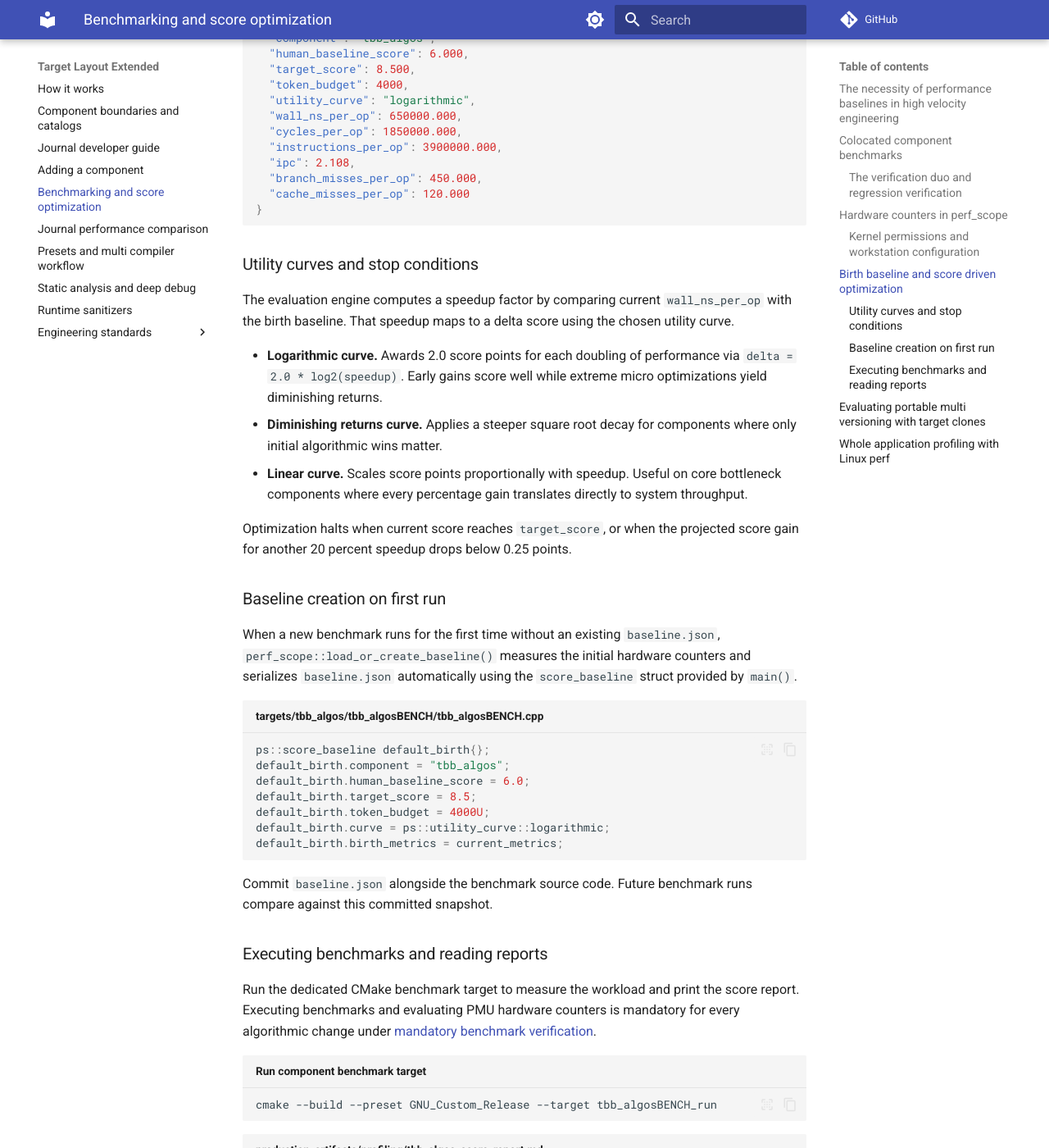
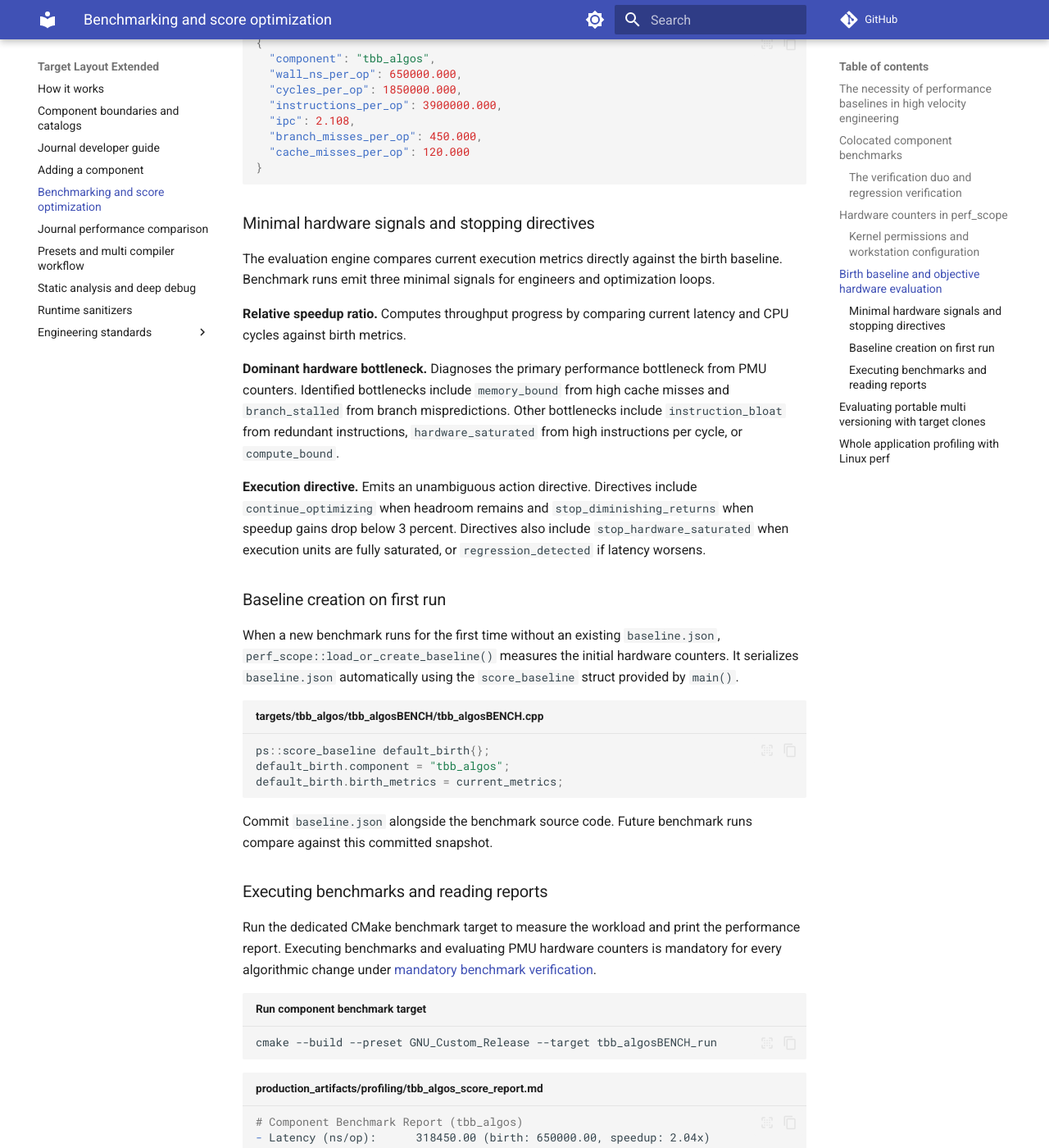
Before and after one commit to JeffKarling/Target_Layout_Extended, an MkDocs documentation site: the page built from Documentation/benchmarking_and_profiling.md, in a window 1280 px wide and 1400 px high, scrolled down 3976 px. Shown: the whole window at 82% size. Built offline with MkDocs 1.6.1 and Material for MkDocs 9.7.7, drawn with Linux system fonts in a browser that asks for light colours; comment, search, counter and statistics services are not loaded; some of the changed text lies outside the part shown.

Commit message:
refactor(perf_scope): replace artificial score curves with objective hardware metrics and directives

````diff
--- a/Documentation/benchmarking_and_profiling.md
+++ b/Documentation/benchmarking_and_profiling.md
@@ -110,17 +110,13 @@ sudo sysctl kernel.perf_event_paranoid=1
 powerprofilesctl set performance
 ```
 
-## Birth baseline and score driven optimization
+## Birth baseline and objective hardware evaluation
 
-Unbounded optimization consumes engineering effort when a component is already fast enough for its purpose. To keep optimization bounded, each `<name>BENCH/` component stores a birth baseline in `baseline.json`.
+Unbounded optimization consumes engineering effort when a component is already fast enough for its purpose. To keep optimization bounded, each `<name>BENCH/` component stores a birth baseline in `baseline.json`. The baseline records raw physical hardware counters captured during component birth without artificial score numbers.
 
 ```json title="targets/tbb_algos/tbb_algosBENCH/baseline.json"
 {
   "component": "tbb_algos",
-  "human_baseline_score": 6.000,
-  "target_score": 8.500,
-  "token_budget": 4000,
-  "utility_curve": "logarithmic",
   "wall_ns_per_op": 650000.000,
   "cycles_per_op": 1850000.000,
   "instructions_per_op": 3900000.000,
@@ -130,27 +126,23 @@ Unbounded optimization consumes engineering effort when a component is already f
 }
 ```
 
-### Utility curves and stop conditions
+### Minimal hardware signals and stopping directives
 
-The evaluation engine computes a speedup factor by comparing current `wall_ns_per_op` with the birth baseline. That speedup maps to a delta score using the chosen utility curve.
+The evaluation engine compares current execution metrics directly against the birth baseline. Benchmark runs emit three minimal signals for engineers and optimization loops.
 
-* **Logarithmic curve.** Awards 2.0 score points for each doubling of performance via `delta = 2.0 * log2(speedup)`. Early gains score well while extreme micro optimizations yield diminishing returns.
-* **Diminishing returns curve.** Applies a steeper square root decay for components where only initial algorithmic wins matter.
-* **Linear curve.** Scales score points proportionally with speedup. Useful on core bottleneck components where every percentage gain translates directly to system throughput.
+**Relative speedup ratio.** Computes throughput progress by comparing current latency and CPU cycles against birth metrics.
 
-Optimization halts when current score reaches `target_score`, or when the projected score gain for another 20 percent speedup drops below 0.25 points.
+**Dominant hardware bottleneck.** Diagnoses the primary performance bottleneck from PMU counters. Identified bottlenecks include `memory_bound` from high cache misses and `branch_stalled` from branch mispredictions. Other bottlenecks include `instruction_bloat` from redundant instructions, `hardware_saturated` from high instructions per cycle, or `compute_bound`.
+
+**Execution directive.** Emits an unambiguous action directive. Directives include `continue_optimizing` when headroom remains and `stop_diminishing_returns` when speedup gains drop below 3 percent. Directives also include `stop_hardware_saturated` when execution units are fully saturated, or `regression_detected` if latency worsens.
 
 ### Baseline creation on first run
 
-When a new benchmark runs for the first time without an existing `baseline.json`, `perf_scope::load_or_create_baseline()` measures the initial hardware counters and serializes `baseline.json` automatically using the `score_baseline` struct provided by `main()`.
+When a new benchmark runs for the first time without an existing `baseline.json`, `perf_scope::load_or_create_baseline()` measures the initial hardware counters. It serializes `baseline.json` automatically using the `score_baseline` struct provided by `main()`.
 
 ```cpp title="targets/tbb_algos/tbb_algosBENCH/tbb_algosBENCH.cpp"
 ps::score_baseline default_birth{};
 default_birth.component = "tbb_algos";
-default_birth.human_baseline_score = 6.0;
-default_birth.target_score = 8.5;
-default_birth.token_budget = 4000U;
-default_birth.curve = ps::utility_curve::logarithmic;
 default_birth.birth_metrics = current_metrics;
 ```
 
@@ -158,19 +150,18 @@ Commit `baseline.json` alongside the benchmark source code. Future benchmark run
 
 ### Executing benchmarks and reading reports
 
-Run the dedicated CMake benchmark target to measure the workload and print the score report. Executing benchmarks and evaluating PMU hardware counters is mandatory for every algorithmic change under [mandatory benchmark verification](standards/mandatory_benchmark_verification.md).
+Run the dedicated CMake benchmark target to measure the workload and print the performance report. Executing benchmarks and evaluating PMU hardware counters is mandatory for every algorithmic change under [mandatory benchmark verification](standards/mandatory_benchmark_verification.md).
 
 ```bash title="Run component benchmark target"
 cmake --build --preset GNU_Custom_Release --target tbb_algosBENCH_run
 ```
 
 ```markdown title="production_artifacts/profiling/tbb_algos_score_report.md"
-# Component Benchmark & Score Report (tbb_algos)
-- Birth baseline score: 6.00 / 10.00 (target: 8.50, curve: logarithmic, token budget: 4000)
+# Component Benchmark Report (tbb_algos)
 - Latency (ns/op):      318450.00 (birth: 650000.00, speedup: 2.04x)
-- Hardware PMU/op:      cycles=910200.00, instructions=2450100.00, IPC=2.69, branch_misses=180.00
-- Achieved score:       8.06 / 10.00 (delta: +2.06)
-- Workflow decision:    continue_optimizing (marginal gain for +20% speedup: +0.53 pts)
+- Hardware PMU/op:      cycles=910200.00, instructions=2450100.00, IPC=2.69, branch_misses=180.00, cache_misses=35.00
+- Bottleneck:           hardware_saturated
+- Directive:            stop_hardware_saturated
 ```
 
 The report is written to stdout and saved to `production_artifacts/profiling/<name>_score_report.md`.
````
Also changed, not shown: .agents/skills/performance/SKILL.md (+6 -5 lines), Documentation/standards/mandatory_benchmark_verification.md (+5 -5 lines), production_artifacts/clang_tidy_state.md (+1 -2 lines), 7 other files.
